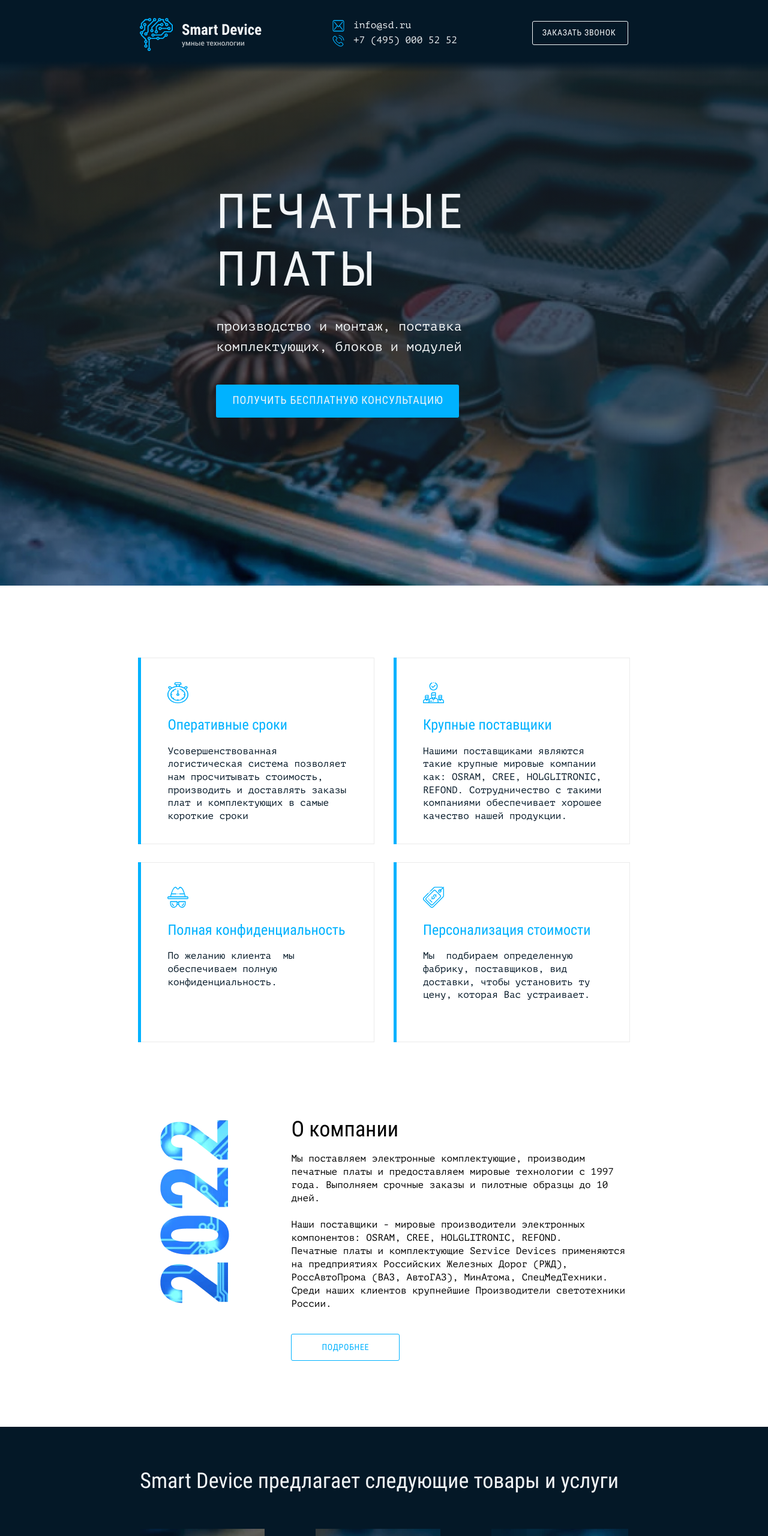
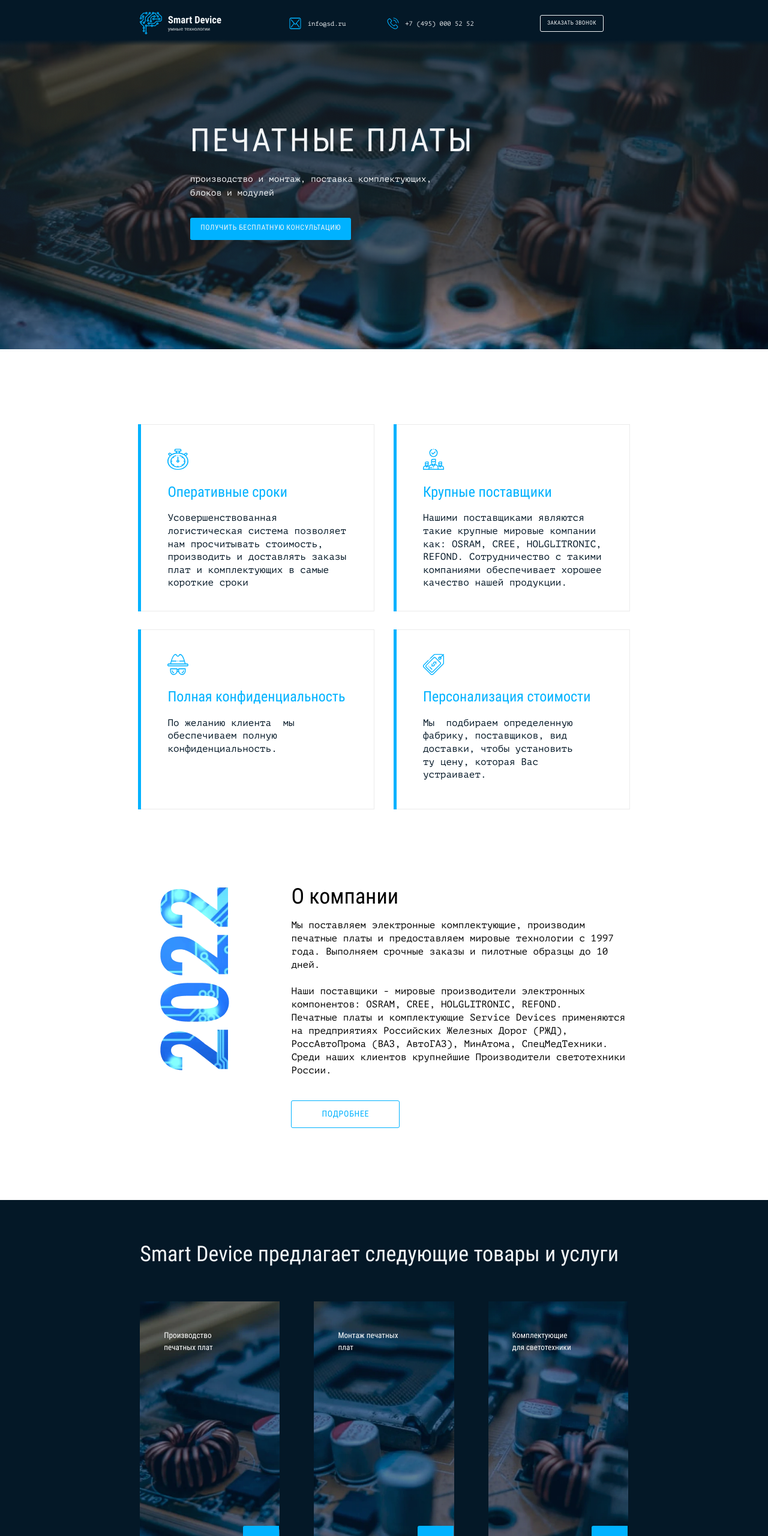
Before and after one commit to thefststbllt/smart-device, a website built with webpack: page source/index.html in a window 1280 px wide. Shown: the top 2560 px of the page at 60% size. Built offline with nearby package versions, Linux system fonts and the light colour scheme; files whose address does not match are found by name.

Commit message:
fixes: more fixes!

```diff
--- a/source/index.html
+++ b/source/index.html
@@ -11,6 +11,7 @@
   </head>
   <body>
     <div class="main-page wrapper">
+      <div class="main-page__inner-wrapper">
         <header class="main-page__header main-header">
           <nav class="main-header__navigation main-navigation">
             <div class="main-navigation__container container">
@@ -22,7 +23,7 @@
               </a>
               <ul class="main-navigation__list">
                 <li class="main-navigation__list-item">
-                <a class="main-navigation__list-link" href="#" tabindex="1">
+                  <a class="main-navigation__list-link" href="mailto:info@sd.ru" tabindex="1">
                     <svg width="20" height="20">
                       <use xlink:href="img/sprite_auto.svg#icon-envelope"></use>
                     </svg>
@@ -41,7 +42,9 @@
               <a class="main-navigation__order-button button button--header" href="#" data-open-modal="feedback" tabindex="3">Заказать звонок</a>
             </div>
           </nav>
-        <section class="main-header__main-info main-info">
+        </header>
+        <main class="main-page__content main-content">
+          <section class="main-content__main-info main-info">
             <div class="main-info__container container">
               <h1 class="main-info__title">Печатные платы</h1>
               <p class="main-info__description">Производство и монтаж, поставка комплектующих, блоков и модулей</p>
@@ -51,8 +54,6 @@
               </button>
             </div>
           </section>
-      </header>
-      <main class="main-page__content main-content">
           <section class="main-content__features features">
             <div class="features__container container">
               <h2 class="features__title visually-hidden">Преимущества</h2>
@@ -63,7 +64,7 @@
                   </svg>
                   <h3>Оперативные сроки</h3>
                   <p>
-                  Усовершенствованная логистическая система позволяет нам просчитывать стоимость, производить и доставлять заказы плат и комплектующих в самые
+                    Усовершенствованная логистическая система позволяет нам просчитывать стоимость, производить и доставлять заказы плат и комплектующих в&nbsp;самые
                     короткие сроки
                   </p>
                 </li>
@@ -93,7 +94,7 @@
                   </svg>
                   <h3>Персонализация стоимости</h3>
                   <p>
-                  Мы&nbsp;&nbsp;подбираем определенную фабрику, поставщиков, вид доставки, чтобы установить ту цену, которая Вас устраивает.
+                    Мы&nbsp;&nbsp;подбираем определенную фабрику, поставщиков, вид доставки, чтобы установить ту&nbsp;цену, которая Вас устраивает.
                   </p>
                 </li>
               </ul>
@@ -151,19 +152,19 @@
               <div class="feedback__form-wrapper form">
                 <form action="https://echo.htmlacademy.ru/" method="post">
                   <label>
-                  <input type="text" placeholder="Имя" required>
+                    <input type="text" placeholder="Имя" required name="user-name">
                   </label>
                   <label>
                     <input type="text" placeholder="Телефон" name="user-phone" minlength="16" required>
                   </label>
                   <div class="feedback__textfield">
                     <label>
-                    <textarea placeholder="Ваш вопрос" rows="6"></textarea>
+                      <textarea placeholder="Ваш вопрос" rows="6" name="user-text"></textarea>
                     </label>
                   </div>
                   <button type="submit">Задать вопрос</button>
                   <label class="feedback__checkbox checkbox">
-                  <input type="checkbox" id="personal-data" required checked tabindex="9">
+                    <input type="checkbox" id="personal-data" required checked tabindex="9" name="personal-data">
                     <span></span>
                     Я согласен на обработку персональных данных
                   </label>
@@ -172,6 +173,7 @@
             </div>
           </section>
         </main>
+      </div>
       <footer class="main-page__footer main-footer">
         <div class="main-footer__container container">
           <div class="main-footer__element main-footer__element--info">
@@ -269,25 +271,25 @@
           <div class="modal__form-wrapper">
             <form action="https://echo.htmlacademy.ru/" method="post">
               <label>
-                <input type="text" placeholder="Имя" id="form-name" required>
+                <input type="text" placeholder="Имя" id="form-name" required tabindex="10" name="user-name">
               </label>
               <label>
-                <input type="text" placeholder="Телефон" name="user-phone" minlength="16" required>
+                <input type="text" placeholder="Телефон" minlength="16" required tabindex="12" name="user-phone">
               </label>
               <div class="modal__form-textfield">
                 <label>
-                  <textarea placeholder="Ваш вопрос" rows="6"></textarea>
+                  <textarea placeholder="Ваш вопрос" rows="6" tabindex="13" name="user-text"></textarea>
                 </label>
               </div>
-              <button type="submit">Отправить</button>
+              <button type="submit" tabindex="14">Отправить</button>
               <label class="modal__form-checkbox checkbox">
-                <input type="checkbox" required checked>
+                <input type="checkbox" required checked tabindex="11" name="personal-data">
                 <span></span>
                 Я согласен на обработку персональных данных
               </label>
             </form>
           </div>
-          <button class="modal__close-btn btn-reset" type="button" aria-label="Закрыть попап" data-close-modal>
+          <button class="modal__close-btn btn-reset" type="button" aria-label="Закрыть попап" data-close-modal tabindex="15">
             <span class="visually-hidden">Закрыть</span>
           </button>
         </div>
--- a/source/sass/blocks/about.scss
+++ b/source/sass/blocks/about.scss
@@ -1,6 +1,8 @@
 .about {
+  background-color: #ffffff;
+
   &__container {
-    padding: 0 0 30px 255px;
+    padding: 0 0 120px 255px;
     background-image: url("../img/about-year.webp");
     background-repeat: no-repeat;
     background-size: 150px 320px;
@@ -13,11 +15,13 @@
     @include vp-1023 {
       margin: 0;
       padding-left: 225px;
+      padding-bottom: 80px;
       background-position: 46px 4px;
     }
 
     @include vp-767 {
       background-image: none;
+      padding-bottom: 80px;
     }
   }
 
@@ -51,7 +55,7 @@
     margin-top: 39px;
 
     @include vp-1023 {
-      margin-top: 16px;
+      margin-top: 17.5px;
     }
 
     @include vp-767 {
--- a/source/sass/blocks/button.scss
+++ b/source/sass/blocks/button.scss
@@ -14,12 +14,13 @@
 
   &--header {
     border: 1px solid #f2f5f7;
-    padding: 11px 16px 12px;
+    padding: 0.5vw 0.9vw 0.7vw;
+    font-size: 0.73vw;
     letter-spacing: 0.05em;
-    line-height: 1.04em;
+    line-height: 1.06em;
     justify-self: end;
-    margin-top: -5px;
-    min-width: 160px;
+    margin-top: 5px;
+    white-space: nowrap;
 
     &:hover {
       background-color: #f2f5f7;
@@ -34,9 +35,9 @@
   &--info {
     background-color: #00b2ff;
     border: none;
-    font-size: 18px;
+    font-size: 0.9vw;
     line-height: 1.2em;
-    padding: 15px 26px 18px 27px;
+    padding: 0.8vw 1.35vw 1vw 1.37vw;
     letter-spacing: 0.05em;
 
     &:hover {
@@ -45,11 +46,14 @@
     }
 
     @include vp-1023 {
-      padding: 15px 27px 18px;
+      padding: 17px 27px 18px;
+      font-size: 14px;
+      line-height: 1.3em;
     }
 
     @include vp-767 {
-      padding: 8px 14px 10px;
+      padding: 11px 14px 11px;
+      letter-spacing: 0.04em;
     }
   }
 
@@ -60,6 +64,10 @@
     border: 1px solid #00b2ff;
     padding: 14px 50px;
     letter-spacing: 0.05em;
+
+    @include vp-1023 {
+      line-height: 1.05em;
+    }
 
     @include vp-767 {
       padding: 7px 14px 11px;
--- a/source/sass/blocks/features.scss
+++ b/source/sass/blocks/features.scss
@@ -1,4 +1,15 @@
 .features {
+  background-color: #ffffff;
+
+  &__container {
+    margin: auto;
+    max-width: 64vw;
+
+    @include vp-1023 {
+      max-width: max-content;
+    }
+  }
+
   &__list {
     list-style: none;
     padding: 0;
--- a/source/sass/blocks/feedback.scss
+++ b/source/sass/blocks/feedback.scss
@@ -2,11 +2,10 @@
   padding-top: 165px;
   padding-bottom: 250px;
   position: relative;
-  background: url("../img/airplane.webp") 24.8% 44.1%/26.6% no-repeat, linear-gradient(139deg, #026593, #026593 33.5%, #00b3ff 33%, #00b3ff 100%) no-repeat;
-  background-size: 510px 285px, cover;
+  background: linear-gradient(139deg, #026593, #026593 33.5%, #00b3ff 33%, #00b3ff 100%) no-repeat;
 
   @media (min-resolution: $retina-dppx) {
-    background: url("../img/airplane@2x.webp") 24.8% 44.1%/26.6% no-repeat, linear-gradient(139deg, #026593, #026593 33.5%, #00b3ff 33%, #00b3ff 100%) no-repeat;
+    background: linear-gradient(139deg, #026593, #026593 33.5%, #00b3ff 33%, #00b3ff 100%) no-repeat;
   }
 
   @include vp-1023 {
@@ -18,7 +17,7 @@
 
   @include vp-767 {
     padding-top: 47px;
-    padding-bottom: 90px;
+    padding-bottom: 89px;
   }
 
   &__container {
@@ -68,6 +67,23 @@
   }
 
   &__form-wrapper {
+    position: relative;
+
+    &::before {
+      content: "";
+      position: absolute;
+      right: 120%;
+      top: -13%;
+      max-width: 510px;
+      width: calc(45.2vw - 60%);
+      height: 35.2vh;
+      background: no-repeat center/contain url('../img/airplane.webp');
+
+      @media (min-resolution: $retina-dppx) {
+        background: no-repeat center/contain url('../img/airplane@2x.webp');
+      }
+    }
+
     @include vp-767 {
       width: 100%;
     }
@@ -166,7 +182,7 @@
     font-weight: 700;
     text-transform: uppercase;
     letter-spacing: 0.05em;
-    padding: 15px 25px 12px;
+    padding: 15px 25px 11px;
     margin: 10px 10px 0 0;
     color: #ffffff;
     background-color: #041427;
@@ -188,7 +204,7 @@
     @include vp-767 {
       width: 100%;
       margin-top: 5px;
-      padding: 15px 25px 11px;
+      padding: 15px 25px 12px;
     }
   }
 }
--- a/source/sass/blocks/logo.scss
+++ b/source/sass/blocks/logo.scss
@@ -1,16 +1,17 @@
 .logo {
-  display: flex;
-  color: #f2f5f7;
-  font-family: "Roboto Condensed";
-  font-weight: 700;
-  font-size: 25px;
-  line-height: 1.2em;
+  width: 11.2vw;
+
+  @include vp-1023 {
+    width: auto;
+  }
 
   @include vp-767 {
     margin-top: 5px;
   }
 
   & picture {
-    width: max-content;
+    @include vp-767 {
+      width: max-content;
+    }
   }
 }
--- a/source/sass/blocks/main-content.scss
+++ b/source/sass/blocks/main-content.scss
@@ -1,11 +1,13 @@
 .main-content {
+  &__main-info {
+    color: #f2f5f7;
+  }
+
   &__about {
     min-height: 320px;
-    margin-bottom: 90px;
 
     @include vp-1919 {
       min-height: auto;
-      margin-bottom: 80px;
     }
   }
 
@@ -13,7 +15,7 @@
     padding: 120px 0;
 
     @include vp-1023 {
-      padding: 80px 0 77px;
+      padding: 80px 0 76px;
     }
 
     @include vp-767 {
@@ -26,9 +28,5 @@
       background-image: none;
       background-color: #00b2ff;
     }
-
-    @media (max-width: 1600px) {
-      background-position: 45px 45px, 0 0;
-    }
   }
 }
--- a/source/sass/blocks/main-footer.scss
+++ b/source/sass/blocks/main-footer.scss
@@ -4,7 +4,7 @@
   padding: 49px 0 50px;
 
   @include vp-1023 {
-    padding: 50px 0 34px;
+    padding: 50px 0 25px;
   }
 
   @include vp-767 {
@@ -13,13 +13,17 @@
 
   &__container {
     display: flex;
-    width: 63.54%;
+    justify-content: space-between;
+    width: auto;
+    max-width: 1358px;
     margin: 0 auto;
     column-gap: 0;
+    row-gap: 30px;
 
     @include vp-1023 {
       display: grid;
       grid-template-columns: 1fr 1fr;
+      row-gap: 0;
     }
 
     @include vp-767 {
@@ -30,6 +34,7 @@
 
   &__element {
     position: relative;
+    margin: 0 auto;
 
     &::after {
       @include vp-767 {
@@ -71,8 +76,8 @@
     }
 
     &--categories {
-      min-width: 375px;
-      margin: 0 0 0 13%;
+      min-width: 385px;
+      padding: 0 0 0 22px;
 
       @include vp-1023 {
         padding: 20px 0;
@@ -87,20 +92,19 @@
 
     &--categories ul {
       display: grid;
-      grid-template-columns: 1fr 1fr;
+      grid-template-columns: 210px min-content;
       flex-direction: column;
-      column-gap: 30px;
+      column-gap: 10.5%;
 
       @include vp-1023 {
         display: flex;
         flex-wrap: nowrap;
-        width: auto;
+        width: 70%;
         height: auto;
       }
     }
 
     &--categories li {
-      max-width: 220px;
       line-height: 1.32em;
 
       &:last-child {
@@ -110,10 +114,10 @@
 
     &--location {
       max-width: 345px;
-      margin-left: auto;
+      min-width: 345px;
 
       @include vp-1023 {
-        padding: 20px 0;
+        padding: 20px 0 20px 24px;
         width: 320px;
       }
 
@@ -121,6 +125,7 @@
         max-width: none;
         width: 100%;
         padding: 0;
+        min-width: auto;
       }
     }
 
@@ -224,6 +229,9 @@
     margin-left: 10px;
 
     @include vp-1023 {
+      margin: 5px -5px 0 0;
+    }
+    @include vp-767 {
       margin: 4px -4px 0 0;
     }
   }
@@ -342,6 +350,7 @@
       & span {
         font-family: "Roboto Condensed";
         color: #f8fdff;
+        letter-spacing: 0.01em;
       }
     }
   }
--- a/source/sass/blocks/main-header.scss
+++ b/source/sass/blocks/main-header.scss
@@ -1,11 +1,13 @@
 .main-header {
-  background: linear-gradient(180deg, rgba(25, 32, 36, 0.7) 71.72%, rgba(25, 32, 36, 0) 100%), url("../img/background-main-block.webp") no-repeat;
-  background-size: cover;
   color: #f2f5f7;
   height: auto;
+  position: sticky;
+  top: 0;
+  z-index: 2;
 
   @include vp-1023 {
     background-position: -123px 0;
+    position: static;
   }
 
   @include vp-767 {
@@ -13,8 +15,6 @@
   }
 
   &__navigation {
-    position: fixed;
-
     @include vp-1023 {
       position: static;
     }
--- a/source/sass/blocks/main-info.scss
+++ b/source/sass/blocks/main-info.scss
@@ -1,15 +1,32 @@
 .main-info {
+
+  width: 100%;
+  background: linear-gradient(180deg, rgba(25, 32, 36, 0.7) 71.72%, rgba(25, 32, 36, 0) 100%), no-repeat top -4.8vw left/100% url("../img/background-main-block.webp");
+
+  @include retina {
+    background: linear-gradient(180deg, rgba(25, 32, 36, 0.7) 71.72%, rgba(25, 32, 36, 0) 100%), no-repeat top -4.8vw left/100% url("../img/background-main-block@2x.webp");
+  }
+
+  .main-content & {
+    @include vp-1023 {
+      background: none;
+
+      @include retina {
+        background: none;
+      }
+    }
+  }
+
   &__container {
-    padding-top: 305px;
-    padding-left: 130px;
-    padding-bottom: 280px;
+    padding: 11.35vw 0 14.65vw 6.75vw;
+    margin: 0 18vw;
 
     @include vp-1023 {
-      padding: 79px 50px 205px;
+      padding: 80px 50px 205px;
     }
 
     @include vp-767 {
-      padding-top: 75px;
+      padding-top: 78px;
       padding-bottom: 190px;
       display: flex;
       flex-direction: column;
@@ -19,7 +36,7 @@
   &__title {
     font-family: "Roboto Condensed";
     font-weight: 700;
-    font-size: 80px;
+    font-size: 4.17vw;
     line-height: 1.2em;
     letter-spacing: 0.07em;
     text-transform: uppercase;
@@ -32,19 +49,19 @@
 
     @include vp-767 {
       font-size: 36px;
-      line-height: 42px;
-      margin-bottom: 7px;
+      margin-bottom: 6px;
     }
   }
 
   &__description {
-    font-size: 22px;
+    font-size: 1.14vw;
     line-height: 155%;
     width: 60%;
-    margin: 30px auto 46px 0;
+    margin: 2.8% auto 4.2% 0;
     text-transform: lowercase;
 
     @include vp-1023 {
+      font-size: 22px;
       width: auto;
       margin: 0 0 57px;
       line-height: 153%;
@@ -68,6 +85,15 @@
   }
 
   &__button-text {
+    &--acquire-consultation {
+      font-size: 0.94vw;
+
+      @include vp-1023 {
+        font-size: 18px;
+        letter-spacing: 0.05em;
+      }
+    }
+
     &--chargeless-consultation {
       display: none;
     }
--- a/source/sass/blocks/main-navigation.scss
+++ b/source/sass/blocks/main-navigation.scss
@@ -1,9 +1,20 @@
 .main-navigation {
-  z-index: 2;
   width: 100%;
-  background: linear-gradient(180deg, #041827 84.9%, rgba(4, 24, 39, 0) 100%);
-  padding-top: 30px;
-  padding-bottom: 35px;
+  background-color: #041827;
+  //background: linear-gradient(180deg, #041827 87.9%, rgba(4, 24, 39, 0) 100%);
+  padding: 1.6vw 0 0;
+  position: relative;
+
+  &::after {
+    content: "";
+    display: block;
+    width: 100%;
+    height: 1.6vw;
+    background: linear-gradient(180deg, #041827 50%, rgba(4, 24, 39, 0) 100%);
+    position: absolute;
+    z-index: 0;
+    bottom: -1.5vw;
+  }
 
   @include vp-1023 {
     padding-top: 20px;
@@ -17,9 +28,11 @@
 
   &__container {
     display: flex;
-    align-items: center;
+    align-items: start;
     width: 63.54%;
     margin: 0 auto;
+    position: relative;
+    z-index: 1;
 
     @include vp-1023 {
       margin: 0 auto;
@@ -34,7 +47,7 @@
     list-style: none;
     display: flex;
     padding: 0;
-    margin: 0 13.5% 0 13%;
+    margin: 0.7vw 13.5% 0 13%;
     justify-content: space-between;
     flex-wrap: wrap;
     width: 37.8%;
@@ -51,11 +64,9 @@
   }
 
   &__list-item {
-    margin-bottom: 5px;
+    margin-bottom: 0.3vw;
 
     &:nth-child(3n + 1) {
-      margin-right: 28px;
-
       @include vp-1023 {
         margin-right: 0;
       }
@@ -83,7 +94,7 @@
   }
 
   &__list-link svg {
-    margin: 0 15px 0 0;
+    margin: 0 0.8vw 0 0;
 
     @include vp-1023 {
       margin: 0;
@@ -91,7 +102,7 @@
   }
 
   &__list-link span {
-    font-size: 16px;
+    font-size: 0.83vw;
     line-height: 1.1em;
     user-select: none;
     white-space: nowrap;
--- /dev/null
+++ b/source/sass/blocks/main-page.scss
@@ -0,0 +1,26 @@
+//.main-page__inner-wrapper {
+//  width: 100%;
+//  background: linear-gradient(180deg, rgba(25, 32, 36, 0.7) 71.72%, rgba(25, 32, 36, 0) 100%), no-repeat top 3.25% left/100% url("../img/background-main-block.webp");
+//
+//  @include retina {
+//    background: linear-gradient(180deg, rgba(25, 32, 36, 0.7) 71.72%, rgba(25, 32, 36, 0) 100%), no-repeat top 3.25% left/100% url("../img/background-main-block@2x.webp");
+//  }
+//}
+
+.main-page .main-page__inner-wrapper {
+  @include vp-1023 {
+    background: linear-gradient(180deg, rgba(25, 32, 36, 0.7) 71.72%, rgba(25, 32, 36, 0) 100%), no-repeat top left -16vw/182% url("../img/background-main-block.webp");
+
+    @include retina {
+      background: linear-gradient(180deg, rgba(25, 32, 36, 0.7) 71.72%, rgba(25, 32, 36, 0) 100%), no-repeat top left -16vw/182% url("../img/background-main-block@2x.webp");
+    }
+  }
+
+  @include vp-767 {
+    background: linear-gradient(180deg, rgba(25, 32, 36, 0.7) 71.72%, rgba(25, 32, 36, 0) 100%), no-repeat top left -72vw/382% url("../img/background-main-block.webp");
+
+    @include retina {
+      background: linear-gradient(180deg, rgba(25, 32, 36, 0.7) 71.72%, rgba(25, 32, 36, 0) 100%), no-repeat top left -72vw/382% url("../img/background-main-block@2x.webp");
+    }
+  }
+}
--- a/source/sass/blocks/products.scss
+++ b/source/sass/blocks/products.scss
@@ -5,11 +5,11 @@
     padding-top: 65px;
     padding-bottom: 140px;
     margin: 0 auto;
-    width: 63.54%;
+    width: 63.56vw;
 
     @include vp-1023 {
       padding-top: 55px;
-      padding-bottom: 76px;
+      padding-bottom: 75px;
     }
 
     @include vp-767 {
@@ -39,7 +39,7 @@
     font-family: "Roboto Condensed";
 
     @include vp-1023 {
-      margin: 0 0 38px;
+      margin: 0 0 40px;
     }
 
     @include vp-767 {
@@ -59,7 +59,7 @@
     list-style: none;
     display: grid;
     grid-template-columns: 1fr 1fr 1fr;
-    gap: 85px;
+    gap: 4.45vw;
     padding: 0;
     margin: 0;
 
@@ -72,7 +72,7 @@
   &__item {
     background-repeat: no-repeat;
     background-size: cover;
-    height: 650px;
+    height: 33.9vw;
 
     &--first {
       background-image: url("../img/card-product-first.webp");
@@ -92,19 +92,19 @@
       &--third {
         background-image: url("../img/background-cards.webp");
         height: 250px;
-        background-size: 250% 380%;
+        background-size: 223%;
       }
 
       &--first {
-        background-position: bottom 13% left 34%;
+        background-position: bottom 14% left 30%;
       }
 
       &--second {
-        background-position: bottom -316px right -252px;
+        background-position: bottom 46% right 24%;
       }
 
       &--third {
-        background-position: bottom 40% left 21%;
+        background-position: bottom 40% left 18%;
       }
     }
 
@@ -112,7 +112,7 @@
       &--first,
       &--second,
       &--third {
-        background-size: 575% 410%;
+        background-size: 575%;
       }
 
       &--first {
@@ -132,11 +132,11 @@
   &__item-header {
     font-family: "Roboto Condensed";
     font-weight: 400;
-    font-size: 20px;
+    font-size: 1.04vw;
     line-height: 1.5em;
     margin: 0;
     color: #ffffff;
-    width: 60%;
+    width: 71%;
 
     &::before,
     &::after {
@@ -164,6 +164,7 @@
 
     @include vp-1023 {
       width: 25%;
+      font-size: 20px;
     }
 
     @include vp-767 {
--- a/source/sass/style.scss
+++ b/source/sass/style.scss
@@ -11,6 +11,7 @@
 
 // Blocks
 @import "blocks/modal";
+@import "blocks/main-page";
 @import "blocks/main-header";
 @import "blocks/main-navigation";
 @import "blocks/main-info";
```
Also changed, not shown: build/css/style.css, build/css/style.min.css, build/index.html, 1 other file. Lines whose indentation alone changed are shown as unchanged.
